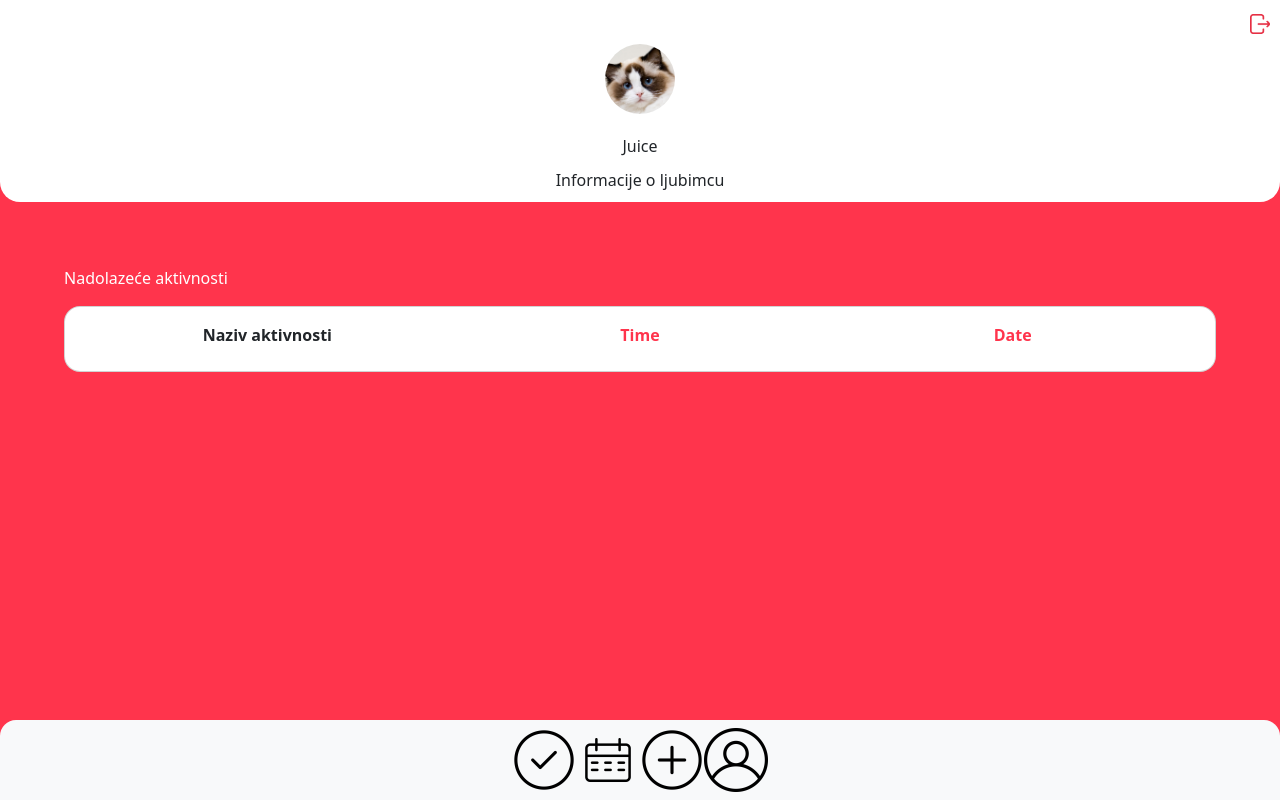
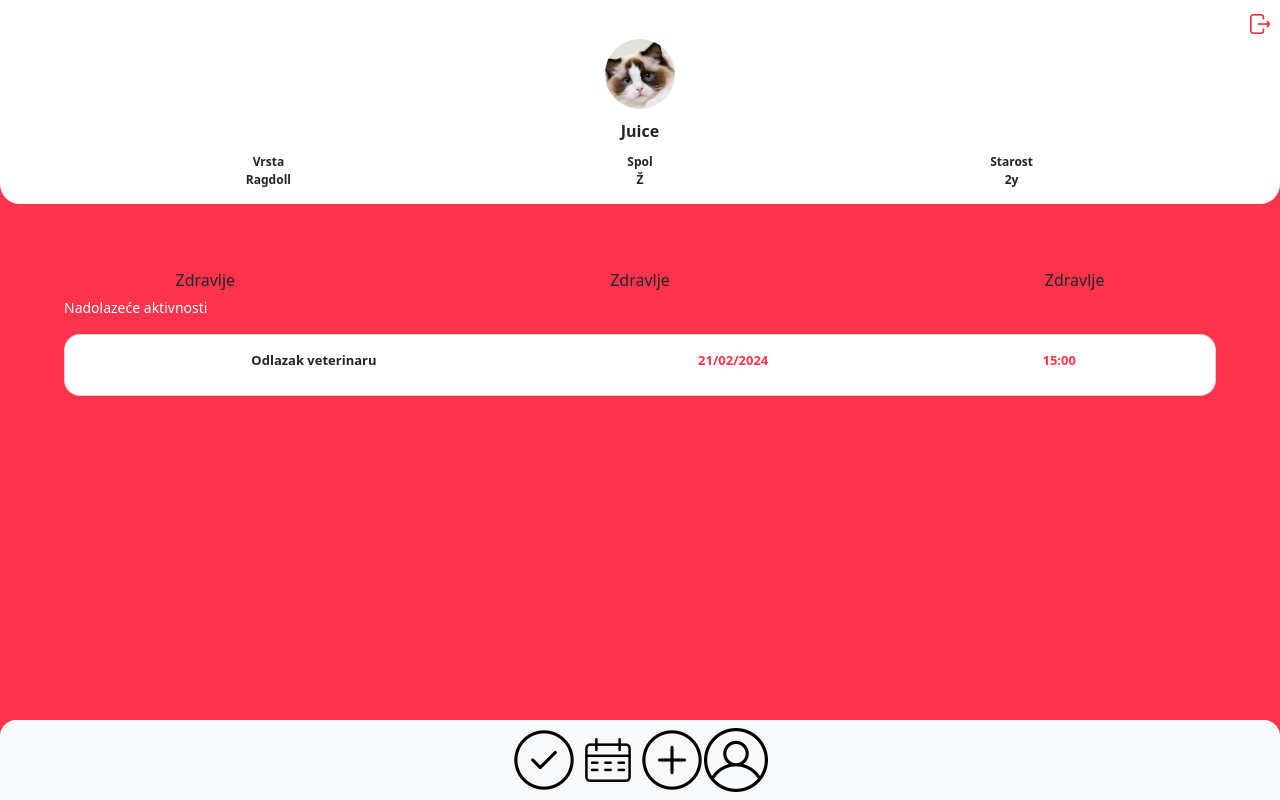
Before and after one commit to mrubil/my-pet, a Vue app: page /MyProfile in a window 1280 px wide. Built offline with nearby package versions, Linux system fonts and the light colour scheme.

Commit message:
MyProfile.vue update

```diff
--- /dev/null
+++ b/src/components/Mape.vue
@@ -0,0 +1,13 @@
+<template>
+  <div class="row" id="Mape">
+    <div class="col-4 col-sm-4 col-lg-4">Zdravlje</div>
+    <div class="col-4 col-sm-4 col-lg-4">Zdravlje</div>
+    <div class="col-4 col-sm-4 col-lg-4">Zdravlje</div>
+  </div>
+</template>
+
+<script>
+export default {
+  name: "Mape",
+};
+</script>
--- a/src/components/UpcomingTask.vue
+++ b/src/components/UpcomingTask.vue
@@ -2,10 +2,10 @@
   <div class="card mx-auto rounded-4" style="width: 90%">
     <div class="card-body">
       <div class="container">
-        <div class="row">
-          <div class="card-title col">Naziv aktivnosti</div>
-          <div class="col" style="color: #ff344c">Time</div>
-          <div class="col" style="color: #ff344c">Date</div>
+        <div class="row" style="font-size: 13px">
+          <div class="card-title col-5">Odlazak veterinaru</div>
+          <div class="col-4" style="color: #ff344c">21/02/2024</div>
+          <div class="col-3" style="color: #ff344c">15:00</div>
         </div>
       </div>
     </div>
--- a/src/views/MyProfile.vue
+++ b/src/views/MyProfile.vue
@@ -12,10 +12,26 @@
           width="70vw"
         />
       </div>
-      <div class="Ime">Juice</div>
-      <div class="Info">Informacije o ljubimcu</div>
+      <div class="Ime" style="font-weight: bolder">Juice</div>
+      <div class="mx-auto" id="Informacije">
+        <div class="row justify-content-md-center">
+          <div class="col-5 col-sm-4 col-lg-5">
+            <div class="row justify-content-center">Vrsta</div>
+            <div class="row justify-content-center">Ragdoll</div>
+          </div>
+          <div class="col-2 col-sm-4 col-lg-2">
+            <div class="row justify-content-center">Spol</div>
+            <div class="row justify-content-center">Ž</div>
+          </div>
+          <div class="col-5 col-sm-4 col-lg-5">
+            <div class="row justify-content-center">Starost</div>
+            <div class="row justify-content-center">2y</div>
+          </div>
+        </div>
+      </div>
     </div>
     <div class="Tijelo">
+      <Mape />
       <p class="N" style="text-align: left">Nadolazeće aktivnosti</p>
       <UpcomingTask />
     </div>
@@ -25,6 +41,7 @@
 <script>
 import UpcomingTask from "@/components/UpcomingTask.vue";
 import Navigacija from "@/components/Navigacija.vue";
+import Mape from "@/components/Mape.vue";
 
 export default {
   name: "MyProfile",
@@ -32,6 +49,7 @@ export default {
   components: {
     UpcomingTask,
     Navigacija,
+    Mape,
   },
 };
 </script>
@@ -51,17 +69,22 @@ export default {
   text-align: right;
 }
 .SlikaProfila {
-  padding: 10px;
+  padding: 5px;
 }
 
 .Ime {
-  padding: 10px;
+  padding: 5px;
 }
-.Informacije {
-  padding: 10px;
+#Informacije {
+  padding: 5px;
+  margin-right: 1rem;
+  font-size: 12px;
+  font-weight: bold;
 }
 p.N {
   padding-left: 5%;
+  padding-top: 5px;
   color: white;
+  font-size: 14px;
 }
 </style>
```
